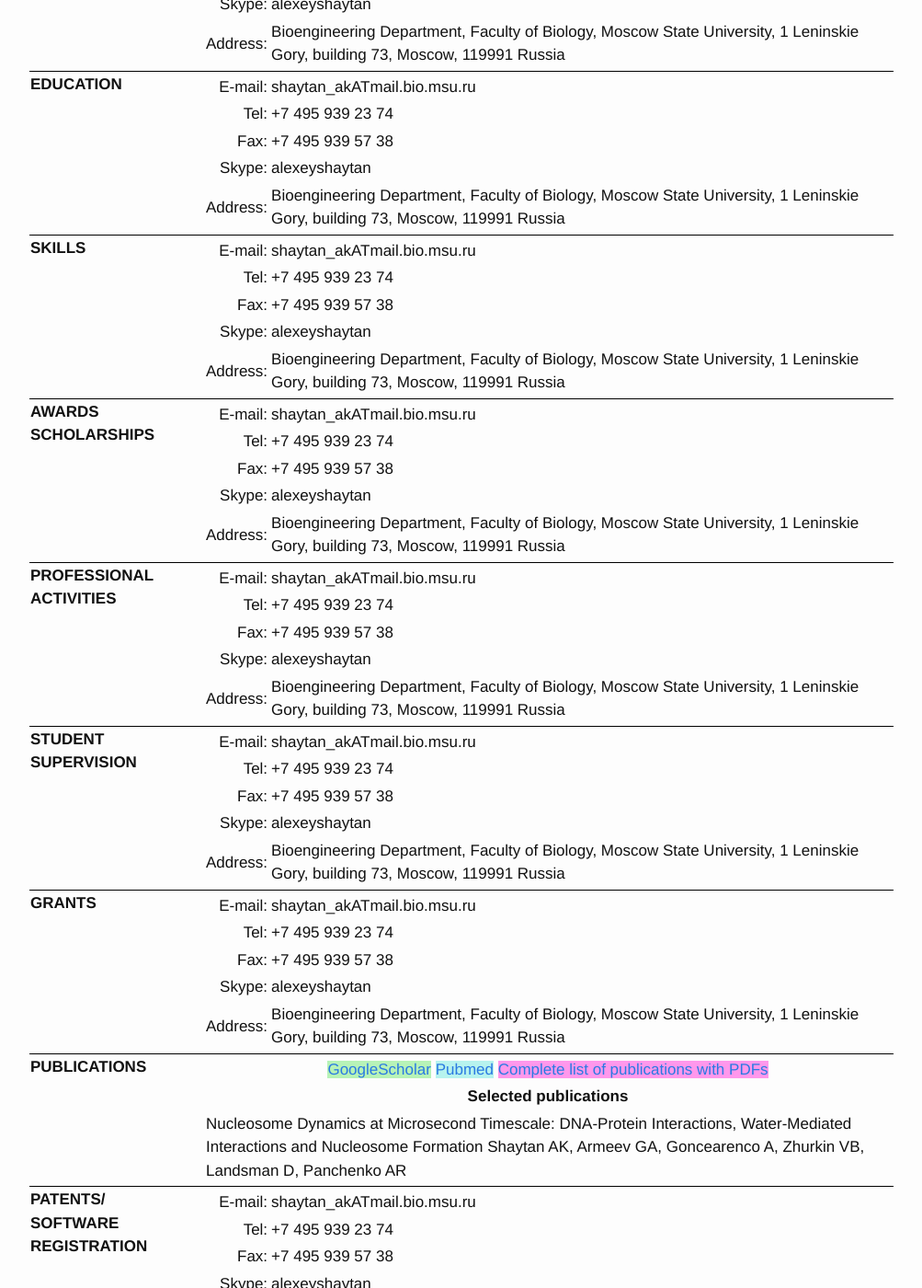
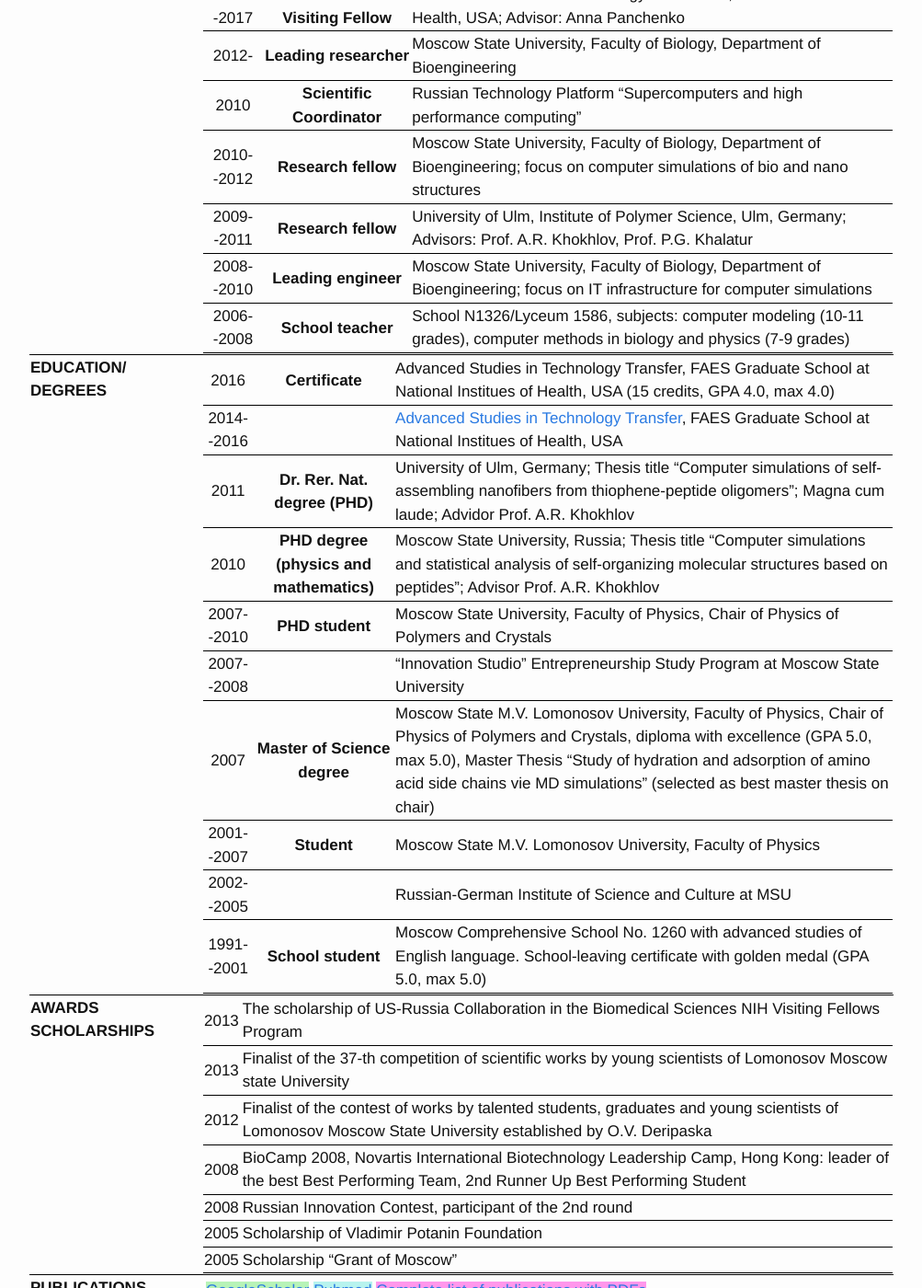
Before and after one commit to v-adlerberg/intbio.github.io, a Jekyll site: the page built from cv/aksh.md, in a window 1280 px wide and 1400 px high, scrolled down 860 px. Shown: the whole window at 92% size, without its empty margins (138-1141 px from the left). Built offline with Jekyll 4.4.1, drawn with Linux system fonts in a browser that asks for light colours; comment, search, counter and statistics services are not loaded; some of the changed text lies outside the part shown.

Commit message:
Update Fri Oct 27 17:17:04 EDT 2017

```diff
--- a/cv/aksh.md
+++ b/cv/aksh.md
@@ -59,7 +59,7 @@ permalink: /alexey_shaytan
 <td valign="top"><b>CONTACT</b></td>
 <td>
 <table>
-			<tr><td align="right">E-mail:</td><td>shaytan_akATmail.bio.msu.ru</td></tr>
+			<tr><td align="right">E-mail:</td><td><a href="mailto:shaytan_ak@mail.bio.msu.ru">shaytan_ak@mail.bio.msu.ru</a></td></tr>
 			<tr><td align="right">Tel:</td><td>+7 495 939 23 74</td></tr>
 			<tr><td align="right">Fax:</td><td>+7 495 939 57 38</td></tr>
 			<tr><td align="right">Skype:</td><td>alexeyshaytan</td></tr>
@@ -70,17 +70,55 @@ permalink: /alexey_shaytan
 <tr class="rowu">
 <td valign="top"><b>WORK<br>EXPERIENCE</b></td>
 <td>
-<table>
-			<tr><td align="right">E-mail:</td><td>shaytan_akATmail.bio.msu.ru</td></tr>
-			<tr><td align="right">Tel:</td><td>+7 495 939 23 74</td></tr>
-			<tr><td align="right">Fax:</td><td>+7 495 939 57 38</td></tr>
-			<tr><td align="right">Skype:</td><td>alexeyshaytan</td></tr>
-			<tr><td align="right">Address:</td><td>Bioengineering Department, Faculty of Biology, Moscow State University, 1 Leninskie Gory, building 73, Moscow, 119991 Russia</td></tr>
+<table class="rowu">
+			<tr class="rowu"><td align="center">2017-</td><td align="center"><b>Group Leader</b></td><td>Integrative Biology Group, Department of Bioengineering, Faculty of Biology, Moscow State University </td></tr>
+			<tr class="rowu"><td align="center">2013--2017</td><td align="center"><b>Postdoctoral Visiting Fellow</b></td><td>National Center for Biotechnology Information, National Institutes of Health, USA; Advisor: Anna Panchenko</td></tr>
+			<tr class="rowu"><td align="center">2012-</td><td align="center"><b>Leading researcher</b></td><td>Moscow State University, Faculty of Biology, Department of Bioengineering</td></tr>
+			<tr class="rowu"><td align="center">2010</td><td align="center"><b>Scientific Coordinator</b></td><td>Russian Technology Platform “Supercomputers and high performance computing”</td></tr>
+			<tr class="rowu"><td align="center">2010--2012</td><td align="center"><b>Research fellow</b></td><td>Moscow State University, Faculty of Biology, Department of Bioengineering; focus on computer simulations of bio and nano structures</td></tr>
+			<tr class="rowu"><td align="center">2009--2011</td><td align="center"><b>Research fellow</b></td><td>University of Ulm, Institute of Polymer Science, Ulm, Germany; Advisors: Prof. A.R. Khokhlov, Prof. P.G. Khalatur</td></tr>
+			<tr class="rowu"><td align="center">2008--2010</td><td align="center"><b>Leading engineer</b></td><td>Moscow State University, Faculty of Biology, Department of Bioengineering; focus on IT infrastructure for computer simulations</td></tr>
+			<tr><td align="center">2006--2008</td><td align="center"><b>School teacher</b></td><td>School N1326/Lyceum 1586, subjects: computer modeling (10-11 grades), computer methods in biology and physics (7-9 grades)</td></tr>
+
 </table>
 </td>
 </tr>
 <tr class="rowu">
-<td valign="top"><b>EDUCATION</b></td>
+<td valign="top"><b>EDUCATION/<br>DEGREES</b></td>
+<td>
+<table class="rowu">
+			<tr class="rowu"><td align="center">2016</td><td align="center"><b>Certificate</b></td><td>Advanced Studies in Technology Transfer, FAES Graduate School at National Institues of Health, USA (15 credits, GPA 4.0, max 4.0)</td></tr>
+			<tr class="rowu"><td align="center">2014--2016</td><td align="center"><b></b></td><td><a href="https://faes.org/content/advanced-studies-in-technology-transfer">Advanced Studies in Technology Transfer</a>, FAES Graduate School at National Institues of Health, USA</td></tr>
+			<tr class="rowu"><td align="center">2011</td><td align="center"><b>Dr. Rer. Nat. degree (PHD)</b></td><td>University of Ulm, Germany; Thesis title “Computer simulations of self-assembling nanofibers from thiophene-peptide oligomers”; Magna cum laude; Advidor Prof. A.R. Khokhlov</td></tr>
+			<tr class="rowu"><td align="center">2010</td><td align="center"><b>PHD degree (physics and mathematics)</b></td><td>Moscow State University, Russia; Thesis title “Computer simulations and statistical analysis of self-organizing molecular structures based on peptides”; Advisor Prof. A.R. Khokhlov</td></tr>
+			<tr class="rowu"><td align="center">2007--2010</td><td align="center"><b>PHD student</b></td><td>Moscow State University, Faculty of Physics, Chair of Physics of Polymers and Crystals</td></tr>
+			<tr class="rowu"><td align="center">2007--2008</td><td align="center"><b></b></td><td>“Innovation Studio” Entrepreneurship Study Program at Moscow State University</td></tr>
+			<tr class="rowu"><td align="center">2007</td><td align="center"><b>Master of Science degree</b></td><td>Moscow State M.V. Lomonosov University, Faculty of Physics, Chair of Physics of Polymers and Crystals, diploma with excellence (GPA 5.0, max 5.0), Master Thesis “Study of hydration and adsorption of amino acid side chains vie MD simulations” (selected as best master thesis on chair)</td></tr>
+			<tr class="rowu"><td align="center">2001--2007</td><td align="center"><b>Student</b></td><td>Moscow State M.V. Lomonosov University, Faculty of Physics</td></tr>
+			<tr class="rowu"><td align="center">2002--2005</td><td align="center"><b></b></td><td>Russian-German Institute of Science and Culture at MSU</td></tr>
+			<tr><td align="center">1991--2001</td><td align="center"><b>School student</b></td><td>Moscow Comprehensive School No. 1260 with advanced studies of English language. School-leaving certificate with golden medal (GPA 5.0, max 5.0)</td></tr>
+
+</table>
+</td>
+</tr>
+
+<tr class="rowu">
+<td valign="top"><b>AWARDS<br>SCHOLARSHIPS</b></td>
+<td>
+<table class="rowu">
+			<tr class="rowu"><td align="center">2013</td><td align="center"><b></b></td><td>The scholarship of US-Russia Collaboration in the Biomedical Sciences NIH Visiting Fellows Program</td></tr>
+			<tr class="rowu"><td align="center">2013</td><td align="center"><b></b></td><td>Finalist of the 37-th competition of scientific works by young scientists of Lomonosov Moscow state University</td></tr>
+			<tr class="rowu"><td align="center">2012</td><td align="center"><b></b></td><td>Finalist of the contest of works by talented students, graduates and young scientists of Lomonosov Moscow State University established by O.V. Deripaska</td></tr>
+			<tr class="rowu"><td align="center">2008</td><td align="center"><b></b></td><td>BioCamp 2008, Novartis International Biotechnology Leadership Camp, Hong Kong: leader of the best Best Performing Team, 2nd Runner Up Best Performing Student</td></tr>
+			<tr class="rowu"><td align="center">2008</td><td align="center"><b></b></td><td>Russian Innovation Contest, participant of the 2nd round</td></tr>
+			<tr class="rowu"><td align="center">2005</td><td align="center"><b></b></td><td>Scholarship of Vladimir Potanin Foundation</td></tr>
+			<tr class="rowu"><td align="center">2005</td><td align="center"><b></b></td><td>Scholarship “Grant of Moscow”</td></tr>
+</table>
+</td>
+</td>
+</tr>
+<!-- <tr class="rowu">
+<td valign="top"><b>PROFESSIONAL<br>ACTIVITIES</b></td>
 <td>
 <table>
 			<tr><td align="right">E-mail:</td><td>shaytan_akATmail.bio.msu.ru</td></tr>
@@ -93,30 +131,6 @@ permalink: /alexey_shaytan
 </tr>
 <tr class="rowu">
 <td valign="top"><b>SKILLS</b></td>
-<td>
-<table>
-			<tr><td align="right">E-mail:</td><td>shaytan_akATmail.bio.msu.ru</td></tr>
-			<tr><td align="right">Tel:</td><td>+7 495 939 23 74</td></tr>
-			<tr><td align="right">Fax:</td><td>+7 495 939 57 38</td></tr>
-			<tr><td align="right">Skype:</td><td>alexeyshaytan</td></tr>
-			<tr><td align="right">Address:</td><td>Bioengineering Department, Faculty of Biology, Moscow State University, 1 Leninskie Gory, building 73, Moscow, 119991 Russia</td></tr>
-</table>
-</td>
-</tr>
-<tr class="rowu">
-<td valign="top"><b>AWARDS<br>SCHOLARSHIPS</b></td>
-<td>
-<table>
-			<tr><td align="right">E-mail:</td><td>shaytan_akATmail.bio.msu.ru</td></tr>
-			<tr><td align="right">Tel:</td><td>+7 495 939 23 74</td></tr>
-			<tr><td align="right">Fax:</td><td>+7 495 939 57 38</td></tr>
-			<tr><td align="right">Skype:</td><td>alexeyshaytan</td></tr>
-			<tr><td align="right">Address:</td><td>Bioengineering Department, Faculty of Biology, Moscow State University, 1 Leninskie Gory, building 73, Moscow, 119991 Russia</td></tr>
-</table>
-</td>
-</tr>
-<tr class="rowu">
-<td valign="top"><b>PROFESSIONAL<br>ACTIVITIES</b></td>
 <td>
 <table>
 			<tr><td align="right">E-mail:</td><td>shaytan_akATmail.bio.msu.ru</td></tr>
@@ -150,32 +164,32 @@ permalink: /alexey_shaytan
 			<tr><td align="right">Address:</td><td>Bioengineering Department, Faculty of Biology, Moscow State University, 1 Leninskie Gory, building 73, Moscow, 119991 Russia</td></tr>
 </table>
 </td>
-</tr>
+</tr> -->
 <tr class="rowu">
 <td valign="top"><b>PUBLICATIONS</b></td>
 <td>
 <table>
 			<tr><td align="center" colspan="2"><a href="https://goo.gl/6W1QKS" style="background-color: #b7f3b7;">GoogleScholar</a> <a href="https://www.ncbi.nlm.nih.gov/pubmed/?term=shaytan+a%5Bauth%5D" style="background-color: #b7f3ee;"> Pubmed</a> <a href="https://paperpile.com/shared/0tT8U7" style="background-color: #ff97ec">Complete list of publications with PDFs</a></td></tr>
-			<tr><td align="center" colspan="2"><b>Selected publications</b></td></tr>
+<!--			<tr><td align="center" colspan="2"><b>Selected publications</b></td></tr>
 			<tr><td colspan="2">Nucleosome Dynamics at Microsecond Timescale: DNA-Protein Interactions, Water-Mediated Interactions and Nucleosome Formation
-Shaytan AK, Armeev GA, Goncearenco A, Zhurkin VB, Landsman D, Panchenko AR</td></tr>
+Shaytan AK, Armeev GA, Goncearenco A, Zhurkin VB, Landsman D, Panchenko AR</td></tr> -->
 
 </table>
 </td>
 </tr>
-<tr class="rowu">
+<!-- <tr class="rowu">
 <td valign="top"><b>PATENTS/<br>SOFTWARE<br>REGISTRATION</b></td>
 <td>
 <table>
-			<tr><td align="right">E-mail:</td><td>shaytan_akATmail.bio.msu.ru</td></tr>
+			<tr><td align="right">E-mail:</td><td><a href="http://www1.fips.ru/fips_servl/fips_servlet?DB=RUPAT&DocNumber=2580006&TypeFile=html">http://www1.fips.ru/fips_servl/fips_servlet?DB=RUPAT&DocNumber=2580006&TypeFile=html</a></td></tr>
 			<tr><td align="right">Tel:</td><td>+7 495 939 23 74</td></tr>
 			<tr><td align="right">Fax:</td><td>+7 495 939 57 38</td></tr>
 			<tr><td align="right">Skype:</td><td>alexeyshaytan</td></tr>
 			<tr><td align="right">Address:</td><td>Bioengineering Department, Faculty of Biology, Moscow State University, 1 Leninskie Gory, building 73, Moscow, 119991 Russia</td></tr>
 </table>
 </td>
-</tr>
-<tr class="rowu">
+</tr> -->
+<!-- <tr class="rowu">
 <td valign="top"><b>TALKS</b></td>
 <td>
 <table>
@@ -186,16 +200,25 @@ Shaytan AK, Armeev GA, Goncearenco A, Zhurkin VB, Landsman D, Panchenko AR</td><
 			<tr><td align="right">Address:</td><td>Bioengineering Department, Faculty of Biology, Moscow State University, 1 Leninskie Gory, building 73, Moscow, 119991 Russia</td></tr>
 </table>
 </td>
-</tr>
+</tr> -->
 <tr class="rowu">
 <td valign="top"><b>REFERENCES</b></td>
 <td>
-<table>
-			<tr><td align="right">E-mail:</td><td>shaytan_akATmail.bio.msu.ru</td></tr>
-			<tr><td align="right">Tel:</td><td>+7 495 939 23 74</td></tr>
-			<tr><td align="right">Fax:</td><td>+7 495 939 57 38</td></tr>
-			<tr><td align="right">Skype:</td><td>alexeyshaytan</td></tr>
-			<tr><td align="right">Address:</td><td>Bioengineering Department, Faculty of Biology, Moscow State University, 1 Leninskie Gory, building 73, Moscow, 119991 Russia</td></tr>
+<table class="rowu">
+<colgroup>
+<col width="40%" />
+<col width="40%" />
+</colgroup>
+			<tr class="rowu">
+				<td align="left" valign="top"><a href="https://polly.phys.msu.ru/en/personnel/khokhlov.html"><b>Prof. Alexei R. Khokhlov</b></a> (PHD advisor)<br>Member of Russian Academy of Sciences<br>Chief, Chair of Polymer and Crystal Physics<br>Moscow State University, Russia </td>
+				<td align="left" valign="top"><a href="https://www.ncbi.nlm.nih.gov/CBBresearch/Panchenko/contact.html"><b>Dr. Anna R. Panchenko</b></a> (Post-doctoral advisor)<br>Lead Scientist<br>National Center for Biotechnology<br> Information, NIH, USA</td></tr>
+			<tr class="rowu">
+				<td align="left" valign="top"><a href="https://www.ncbi.nlm.nih.gov/research/staff/landsman/"><b>Dr. David Landsman</b></a><br>Chief, Computational Biology Branch<br>National Center for Biotechnology<br> Information, NIH, USA</td>
+				<td align="left" valign="top"><a href="http://bio.jhu.edu/directory/carl-wu/"><b>Prof. Carl Wu</b></a><br>Member of National Academy of Sciences<br> Department of Biology, Johns Hopkins University, USA</td></tr>
+			<tr class="rowu">
+				<td align="left" valign="top"><a href="https://www.uni-ulm.de/en/nawi/instituteofadvancedenergyrelatednanomaterials/staff/"><b>Prof. Pavel G. Khalatur</b></a><br>Institue of Advanced Energy Related<br> Nanomaterials, University of Ulm, Germany</td>
+			</tr>
+
 </table>
 </td>
 </tr>
```
